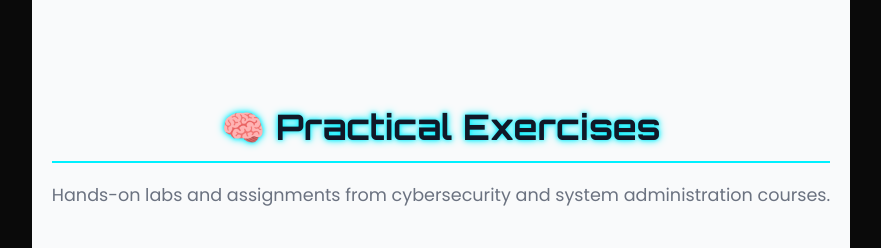
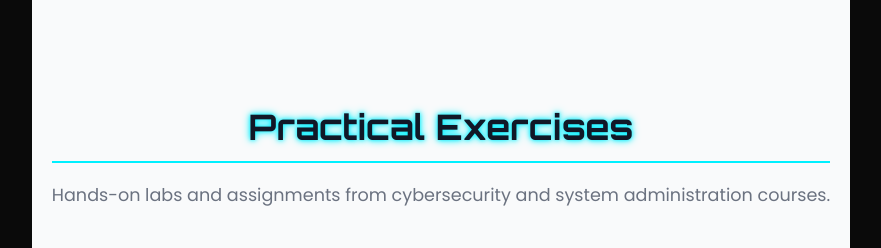
Before and after one commit to D9mond/Damien-Perdomo-Glletti-.github.io, a plain HTML site: page index.html in a window 1280 px wide. Shown: the part 1499-1747 px from the top of the page, without its empty margins (199-1080 px from the left). Drawn offline with Linux system fonts and the light colour scheme.

Commit message:
Update index.html

```diff
--- a/index.html
+++ b/index.html
@@ -258,7 +258,7 @@
   </div>
 <!-- === Practical Exercises Section === -->
 <section id="exercises" class="section">
-  <h2 class="section-title">🧠 Practical Exercises</h2>
+  <h2 class="section-title"> Practical Exercises</h2>
   <p class="section-subtitle">Hands-on labs and assignments from cybersecurity and system administration courses.</p>
 
   <div class="exercise-container">
```
